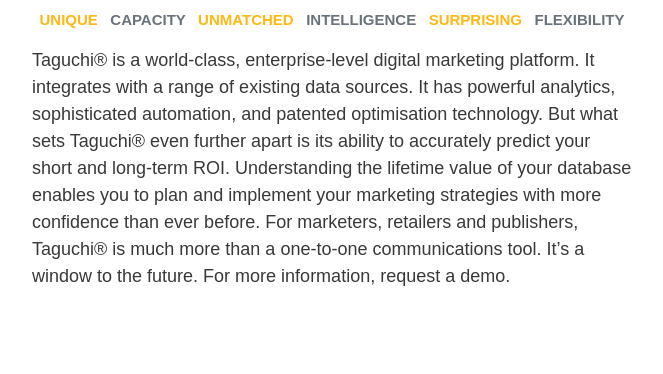
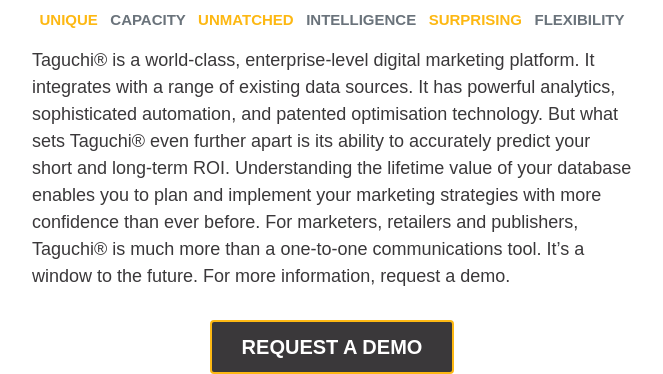
Before and after one commit to ascdesignstudio/html-email-taguchi, a plain HTML site: page index.html in a window 1280 px wide. Shown: the part 472-846 px from the top of the page, without its empty margins (308-971 px from the left). Before the commit the page ends 800 px from the top, so only its background shows below. Drawn offline with Linux system fonts and the light colour scheme.

Commit message:
More code

```diff
--- a/index.html
+++ b/index.html
@@ -84,5 +84,20 @@
 
 
     </table>
+            <table align="center" border="0" cellpadding="0" cellspacing="0" class="width-full" style="max-width: 600px;" width="50%">
+          <tr>
+            <td style="padding-top: 30px; text-align: center;">
+              <div>
+                <!--[if mso]>
+                  <v:roundrect xmlns:v="urn:schemas-microsoft-com:vml" xmlns:w="urn:schemas-microsoft-com:office:word" href="http://taguchi.com.au/contact.html"  target="_blank" style="height:50px;v-text-anchor:middle;width:240px;" arcsize="8%" strokecolor="#000000" fillcolor="#3a383a">
+                    <w:anchorlock/>
+                    <center style="color:#ffffff;font-family:Arial,serif;font-size:20px;font-weight:bold;">Buy Tickets</center>
+                  </v:roundrect>
+                <![endif]-->
+                <a href="http://taguchi.com.au/contact.html"  target="_blank" style="background-color:#3a383a;border:2px solid #fdb813;border-radius:4px;color:#ffffff;display:inline-block;font-family:Arial,serif;font-size:20px;font-weight:bold;line-height:50px;text-align:center;text-decoration:none;width:240px;text-transform:uppercase;mso-hide:all;">Request a Demo</a>
+              </div>
+            </td>
+          </tr>
+        </table>
   </body>
 </html>
```
